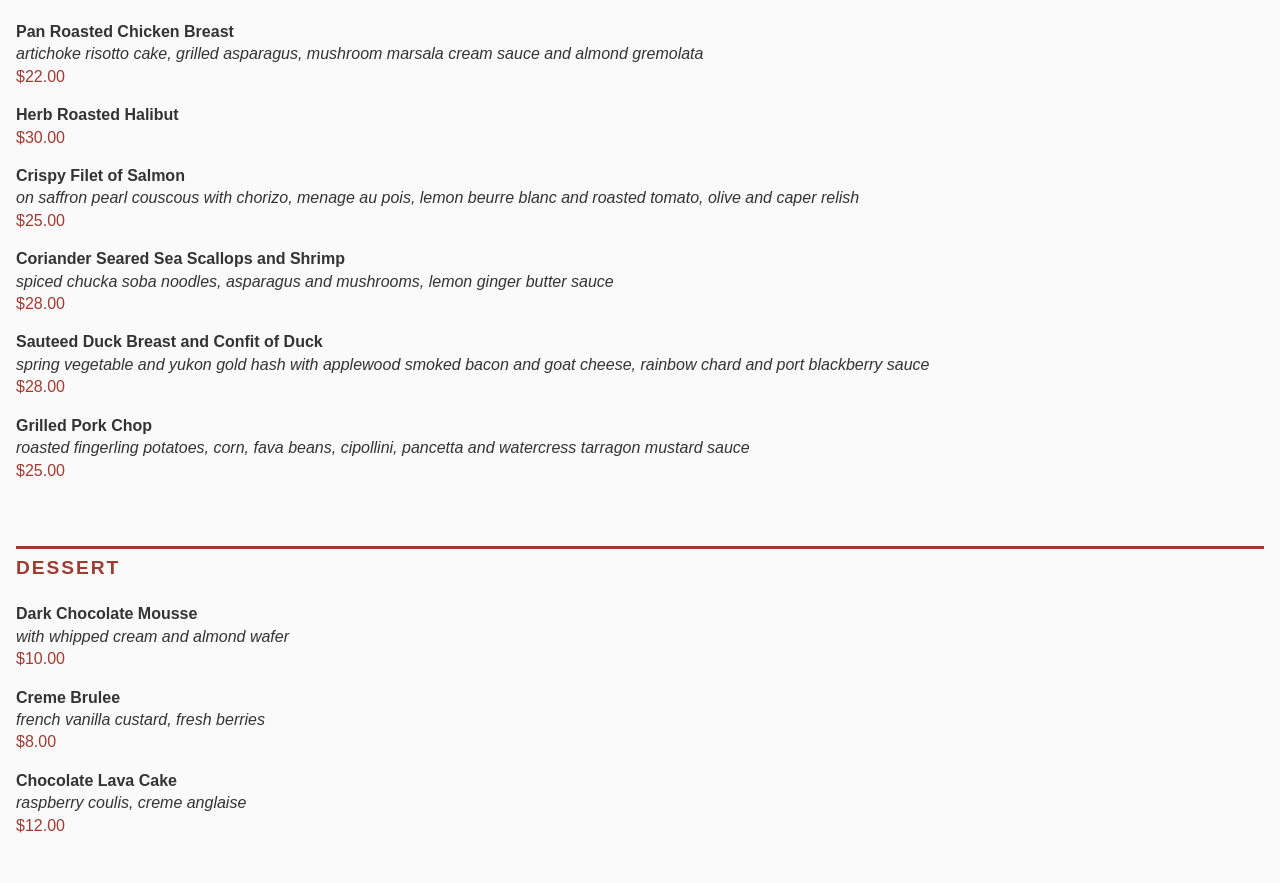
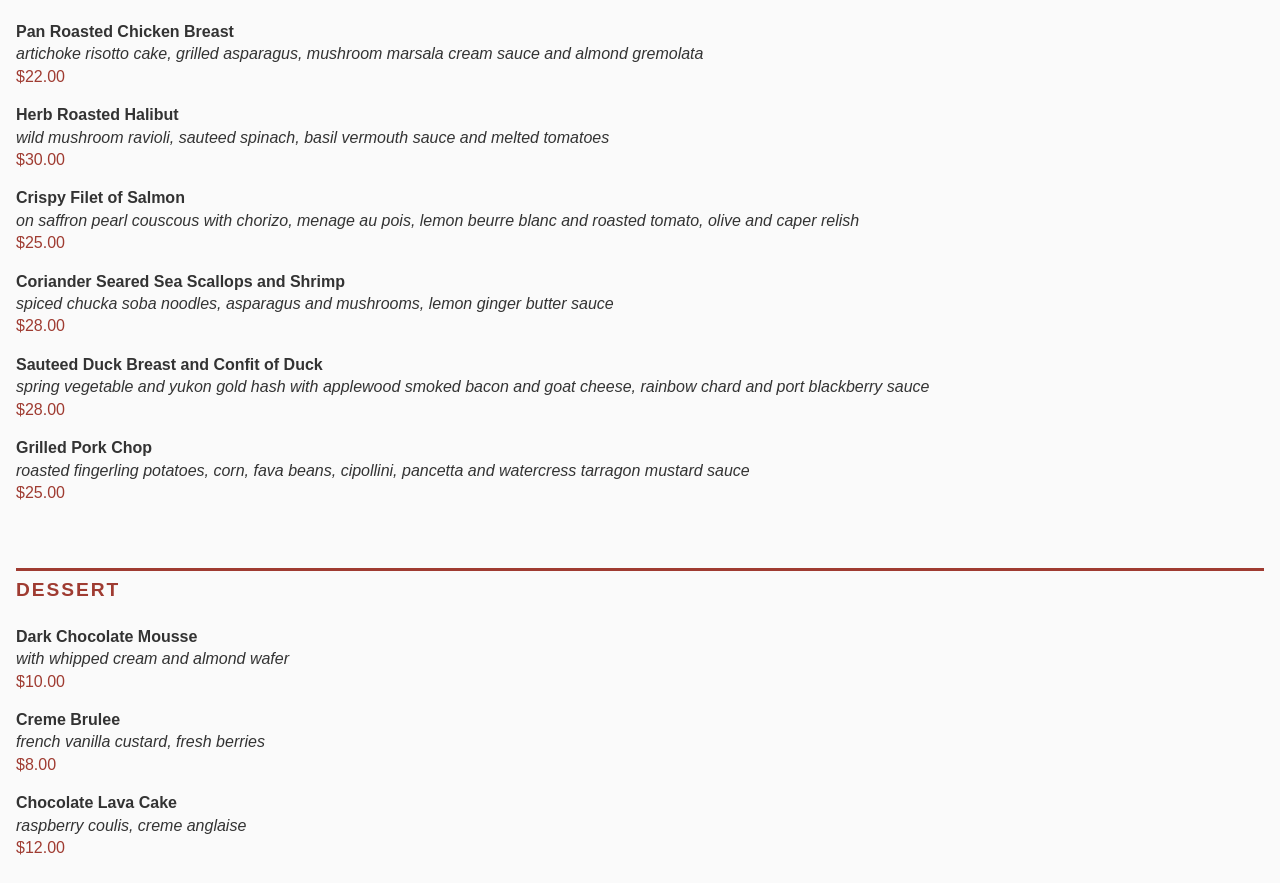
Before and after one commit to nikishan786/nikishan786.github.io, a plain HTML site: page grc338/restaurantmenucss/index.html in a window 1280 px wide. Shown: the part 1185-2068 px from the top of the page. Before the commit the page ends 2046 px from the top, so only its background shows below. Drawn offline with Linux system fonts and the light colour scheme.

Commit message:
Update index.html
syntax error

```diff
--- a/grc338/restaurantmenucss/index.html
+++ b/grc338/restaurantmenucss/index.html
@@ -73,7 +73,7 @@
       </li>
       <li>
         <h4>Herb Roasted Halibut</h4>
-        <p class="description"wild mushroom ravioli, sauteed spinach, basil vermouth sauce and melted tomatoes</p>
+        <p class="description">wild mushroom ravioli, sauteed spinach, basil vermouth sauce and melted tomatoes</p>
         <p class="price">$30.00</p>
       </li>
       <li>
```
